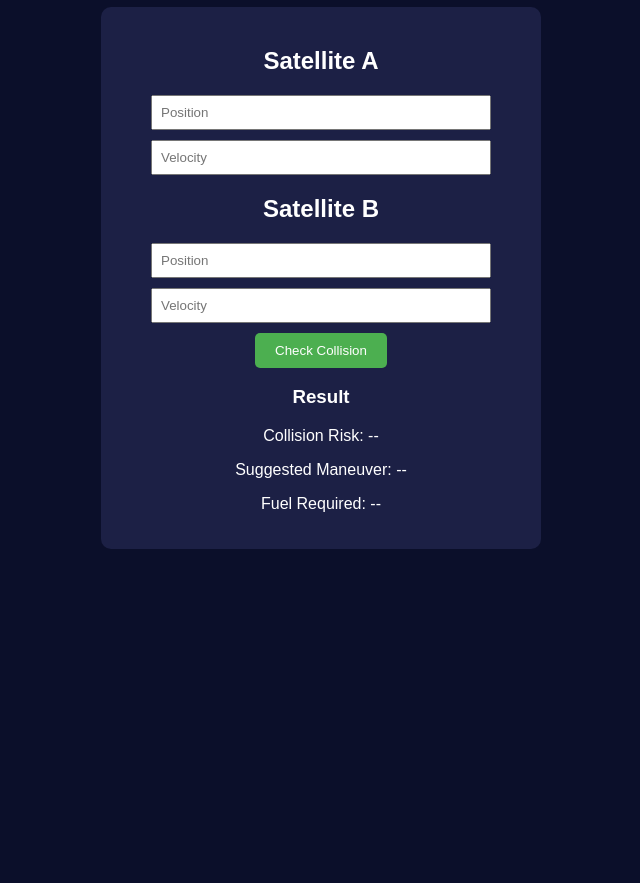
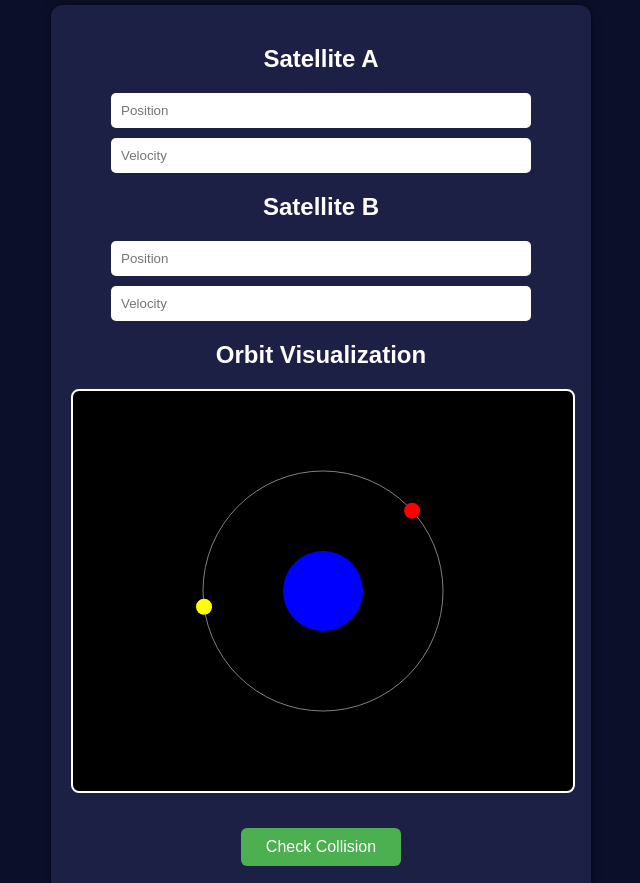
Before and after one commit to Surbhi9otaku/Satellite-collision-system, a plain HTML site: page frontend/index.html in a window 1280 px wide. Shown: the part 73-956 px from the top of the page, without its empty margins (319-959 px from the left). Before the commit the page ends 800 px from the top, so only its background shows below. Drawn offline with Linux system fonts and the light colour scheme.

Commit message:
commit changes

```diff
--- a/frontend/index.html
+++ b/frontend/index.html
@@ -20,6 +20,9 @@
         <input placeholder="Position">
         <input placeholder="Velocity">
 
+        <h2>Orbit Visualization</h2>
+        <canvas id="spaceCanvas" width="500" height="400"></canvas>
+
         <button id="checkBtn">Check Collision</button>
 
         <div id="result">
--- a/frontend/script.js
+++ b/frontend/script.js
@@ -1,11 +1,92 @@
-document.getElementById("checkBtn").onclick = function(){
+const canvas = document.getElementById("spaceCanvas");
+const ctx = canvas.getContext("2d");
 
-document.querySelector("#result").innerHTML =
-`
+let satA = {x:150,y:200};
+let satB = {x:350,y:200};
+
+let angleA = 0;
+let angleB = Math.PI;
+
+function drawSpace(){
+
+ctx.clearRect(0,0,canvas.width,canvas.height);
+
+// Earth
+ctx.beginPath();
+ctx.arc(250,200,40,0,Math.PI*2);
+ctx.fillStyle="blue";
+ctx.fill();
+
+// Orbit
+ctx.beginPath();
+ctx.arc(250,200,120,0,Math.PI*2);
+ctx.strokeStyle="gray";
+ctx.stroke();
+
+// Update satellite positions (orbit motion)
+satA.x = 250 + 120*Math.cos(angleA);
+satA.y = 200 + 120*Math.sin(angleA);
+
+satB.x = 250 + 120*Math.cos(angleB);
+satB.y = 200 + 120*Math.sin(angleB);
+
+// Satellite A
+ctx.beginPath();
+ctx.arc(satA.x,satA.y,8,0,Math.PI*2);
+ctx.fillStyle="yellow";
+ctx.fill();
+
+// Satellite B
+ctx.beginPath();
+ctx.arc(satB.x,satB.y,8,0,Math.PI*2);
+ctx.fillStyle="red";
+ctx.fill();
+}
+
+// animation loop
+function animate(){
+
+angleA += 0.01;
+angleB += 0.008;
+
+drawSpace();
+
+requestAnimationFrame(animate);
+}
+
+animate();
+
+document.getElementById("checkBtn").onclick=function(){
+
+let dx = satA.x - satB.x;
+let dy = satA.y - satB.y;
+
+let distance = Math.sqrt(dx*dx + dy*dy);
+
+if(distance < 60){
+
+ctx.beginPath();
+ctx.moveTo(satA.x,satA.y);
+ctx.lineTo(satB.x,satB.y);
+ctx.strokeStyle="red";
+ctx.stroke();
+
+document.getElementById("result").innerHTML=`
 <h3>Result</h3>
-<p>Collision Risk: Checking...</p>
-<p>Suggested Maneuver: Calculating...</p>
-<p>Fuel Required: Calculating...</p>
-`
+<p style="color:red;">⚠ Collision Risk Detected</p>
+<p>Suggested Maneuver: Adjust orbit +5 km</p>
+<p>Fuel Required: Low</p>
+`;
 
 }
+else{
+
+document.getElementById("result").innerHTML=`
+<h3>Result</h3>
+<p style="color:lightgreen;">✔ Satellites are safe</p>
+<p>No maneuver required</p>
+`;
+
+}
+
+};
--- a/frontend/style.css
+++ b/frontend/style.css
@@ -1,30 +1,59 @@
 body {
-    font-family: Arial;
+    font-family: Arial, Helvetica, sans-serif;
     background: #0b0f2a;
     color: white;
     text-align: center;
+    margin: 0;
+    padding: 0;
+}
+
+h1 {
+    margin-top: 20px;
 }
 
 .container {
-    width: 400px;
+    width: 500px;
     margin: auto;
     background: #1c2045;
     padding: 20px;
-    border-radius: 10px;
+    border-radius: 12px;
+    box-shadow: 0 0 10px rgba(0, 0, 0, 0.5);
 }
 
 input {
     display: block;
     margin: 10px auto;
-    padding: 8px;
+    padding: 10px;
     width: 80%;
+    border: none;
+    border-radius: 5px;
 }
 
 button {
-    padding: 10px 20px;
+    margin-top: 15px;
+    padding: 10px 25px;
     background: #4CAF50;
     color: white;
     border: none;
-    border-radius: 5px;
+    border-radius: 6px;
     cursor: pointer;
+    font-size: 16px;
+    transition: 0.2s;
 }
+
+button:hover {
+    transform: scale(1.05);
+    background: #45a049;
+}
+
+canvas {
+    background: black;
+    border: 2px solid white;
+    margin: 20px auto;
+    display: block;
+    border-radius: 8px;
+}
+
+#result {
+    margin-top: 20px;
+}
```
